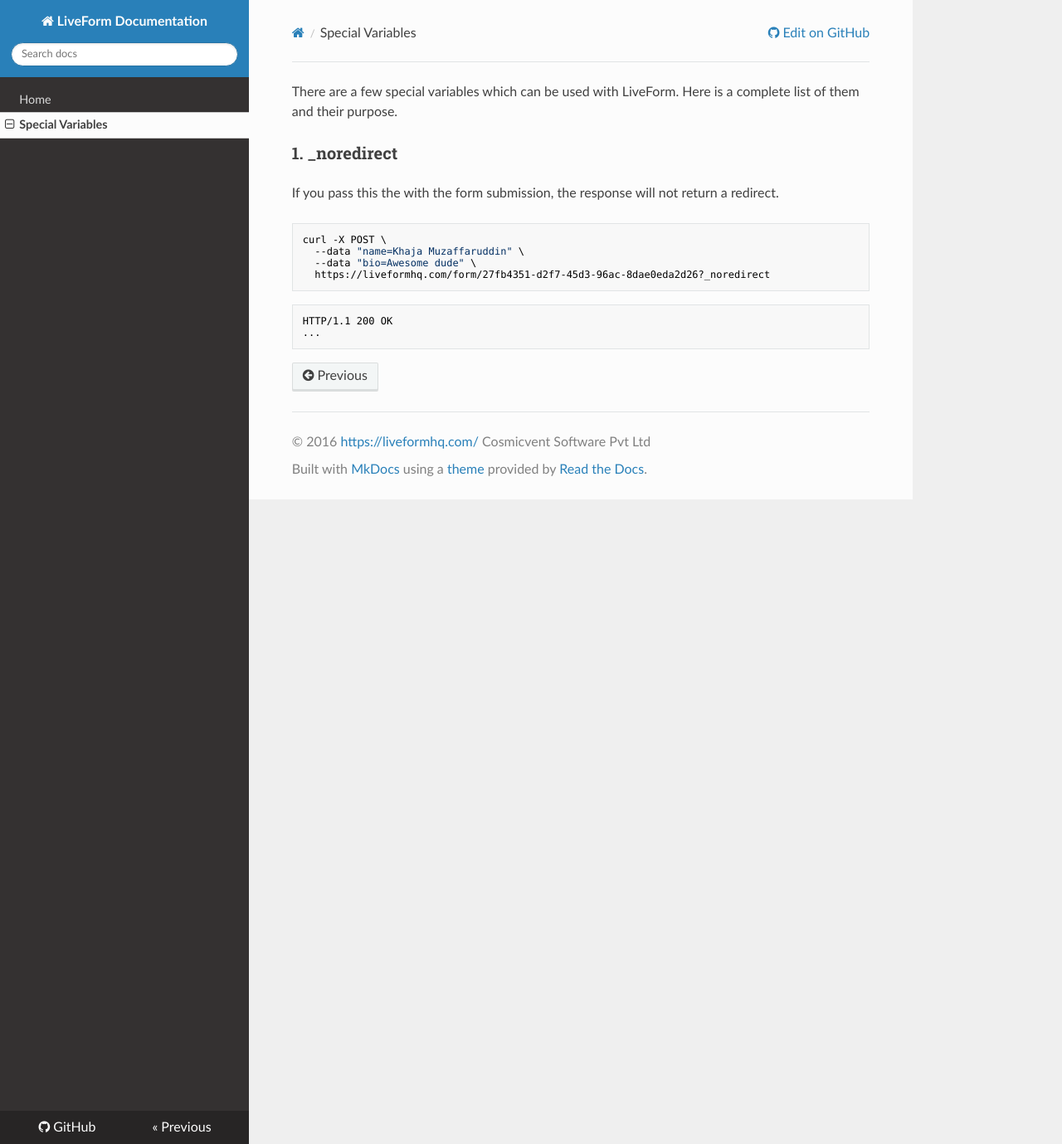
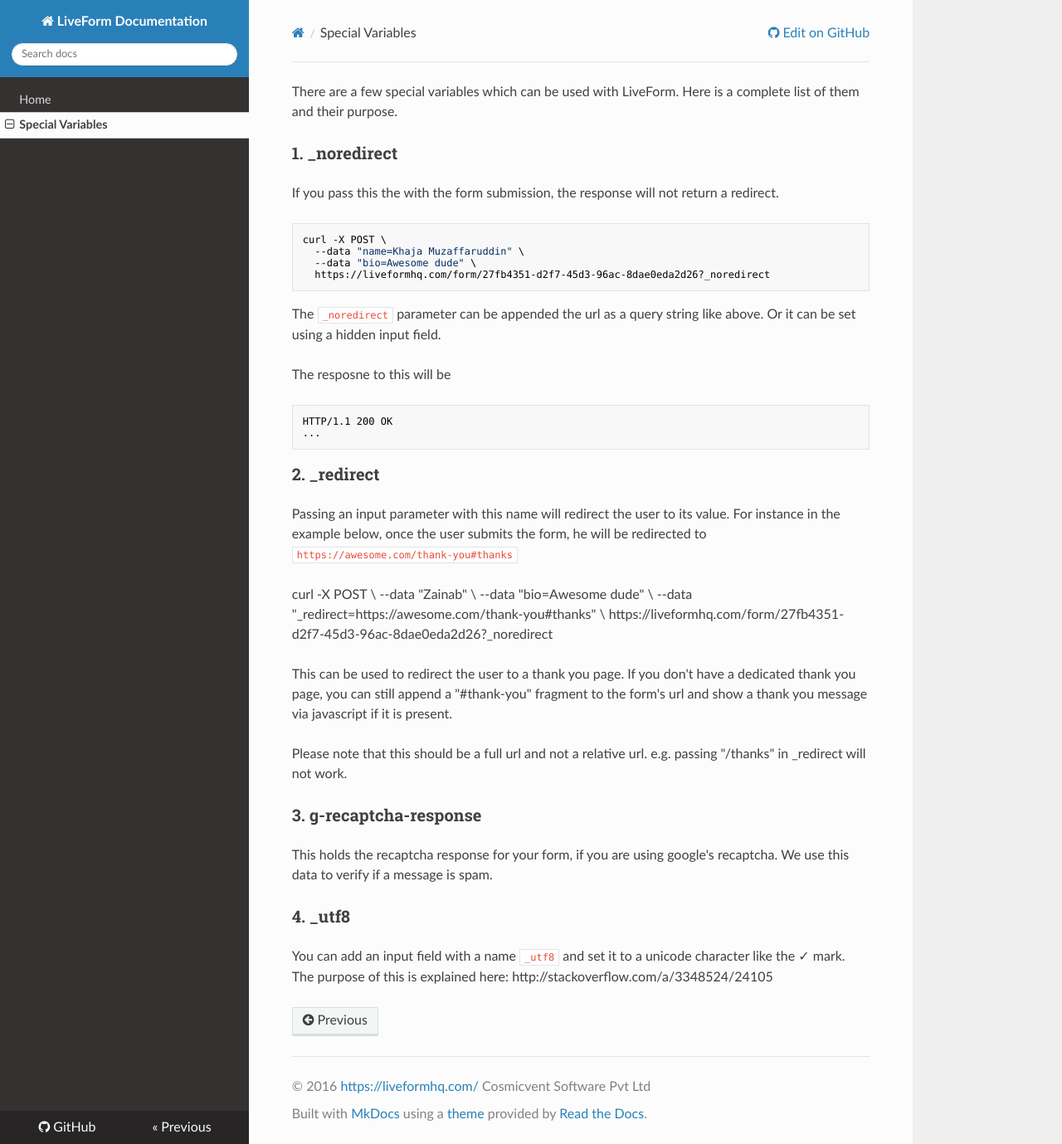
Before and after one commit to liveformhq/docs.liveformhq.com, an MkDocs documentation site: the page built from docs/special_variables.md, in a window 1280 px wide and 1379 px high. Shown: the whole window at 83% size. Built offline with MkDocs 1.6.1, drawn with Linux system fonts in a browser that asks for light colours; nearby versions of some CDN libraries; old or Windows-style settings are respelled for this version of MkDocs.

Commit message:
info about special parameters

````diff
--- a/docs/special_variables.md
+++ b/docs/special_variables.md
@@ -10,7 +10,32 @@
   https://liveformhq.com/form/27fb4351-d2f7-45d3-96ac-8dae0eda2d26?_noredirect
 ```
 
+The `_noredirect` parameter can be appended the url as a query string like above. Or it can be set using a hidden input field.
+
+The resposne to this will be
+
 ```text
 HTTP/1.1 200 OK
 ...
 ```
+
+### 2. _redirect
+Passing an input parameter with this name will redirect the user to its value. For instance in the example below, once the user submits
+the form, he will be redirected to `https://awesome.com/thank-you#thanks`
+
+curl -X POST \
+  --data "Zainab" \
+  --data "bio=Awesome dude" \
+  --data "_redirect=https://awesome.com/thank-you#thanks" \
+  https://liveformhq.com/form/27fb4351-d2f7-45d3-96ac-8dae0eda2d26?_noredirect
+
+This can be used to redirect the user to a thank you page. If you don't have a dedicated thank you page, you can still append a "#thank-you" fragment to the form's url
+and show a thank you message via javascript if it is present.
+
+Please note that this should be a full url and not a relative url. e.g. passing "/thanks" in _redirect will not work.
+
+### 3. g-recaptcha-response
+This holds the recaptcha response for your form, if you are using google's recaptcha. We use this data to verify if a message is spam.
+
+### 4. _utf8
+You can add an input field with a name `_utf8` and set it to a unicode character like the ✓ mark. The purpose of this is explained here: http://stackoverflow.com/a/3348524/24105
````
